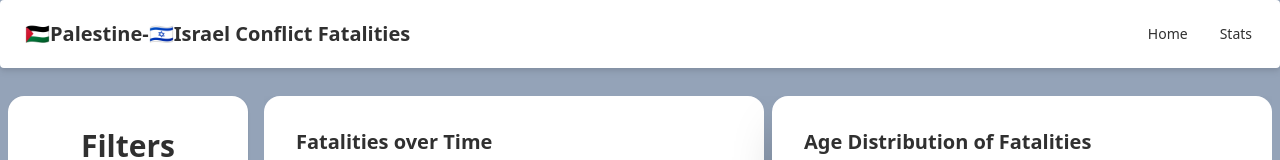
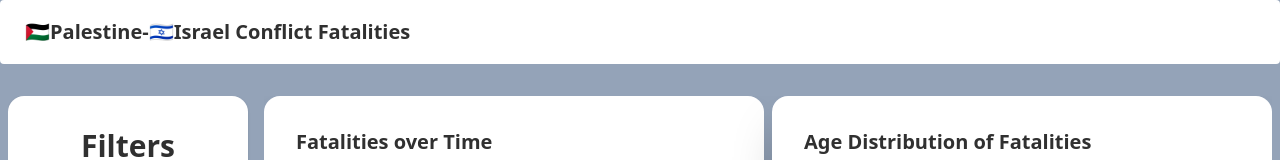
Before and after one commit to v1centebarros/mei-vi-p1, a React (Vite) app: page / in a window 1280 px wide. Shown: the top 160 px of the page. Built offline with nearby package versions, Linux system fonts and the light colour scheme.

Commit message:
hide some shit

```diff
--- a/src/components/navbar/navbar.jsx
+++ b/src/components/navbar/navbar.jsx
@@ -1,15 +1,9 @@
 import {Link} from "react-router-dom";
 
 export const Navbar = (props) => {
-  return <div className="navbar bg-base-100 rounded drop-shadow-md fixed z-[1]">
+  return <div className="navbar bg-base-100 rounded fixed z-[1]">
     <div className={"flex-1"}>
       <a className="btn btn-ghost normal-case text-xl">🇵🇸Palestine-🇮🇱Israel Conflict Fatalities </a>
     </div>
-    <div className="flex-none">
-      <ul className="menu menu-horizontal px-1">
-        <li><Link to={"/"}>Home</Link></li>
-        <li><Link to={"/stats"}>Stats</Link></li>
-      </ul>
-    </div>
   </div>
 };
--- a/src/utils/Router.jsx
+++ b/src/utils/Router.jsx
@@ -8,8 +8,7 @@ export default function Router() {
     const router = createBrowserRouter([
         {
             path: '/', element: <Base/>, children: [
-                {path: '/', element: <Home/>},
-                {path: '/stats', element: <Stats/>}
+                {path: '/', element: <Home/>}
             ]
         },
         {path: '*', element: <p>404 Page</p>}
```
